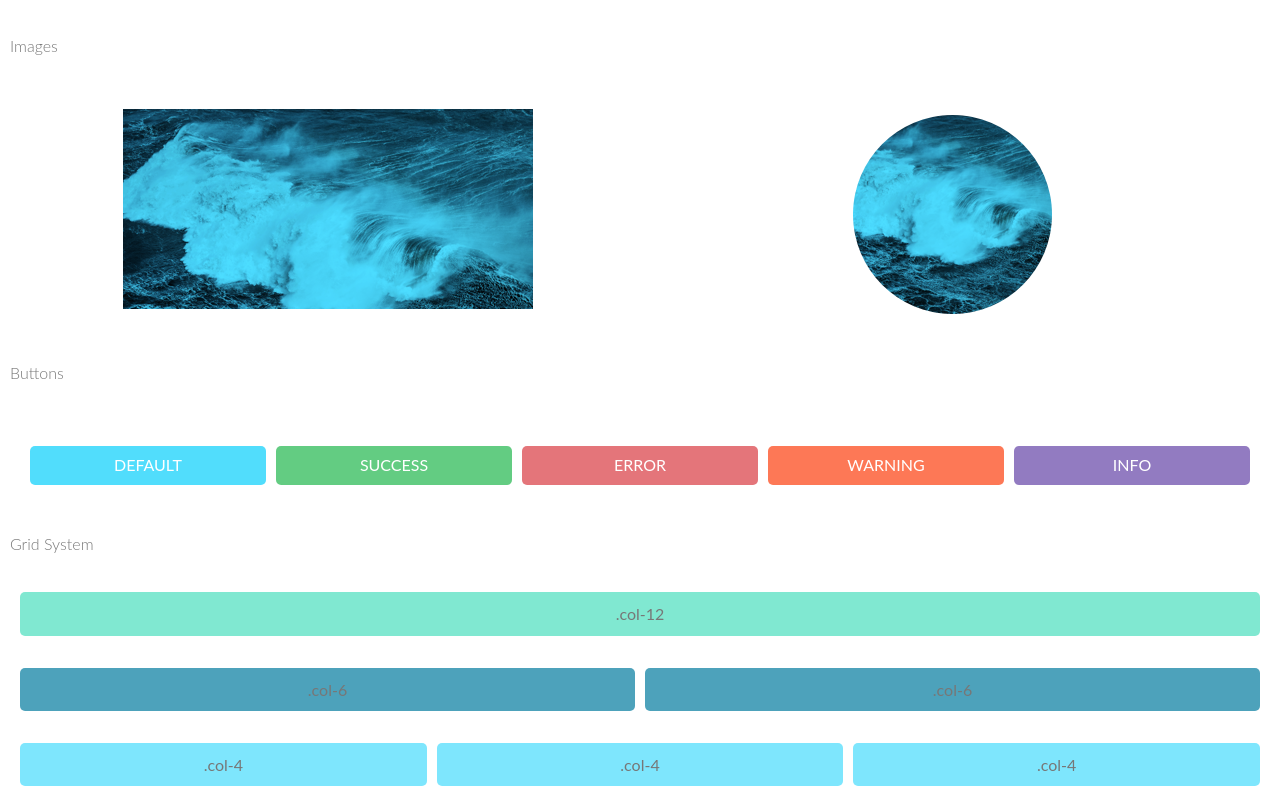
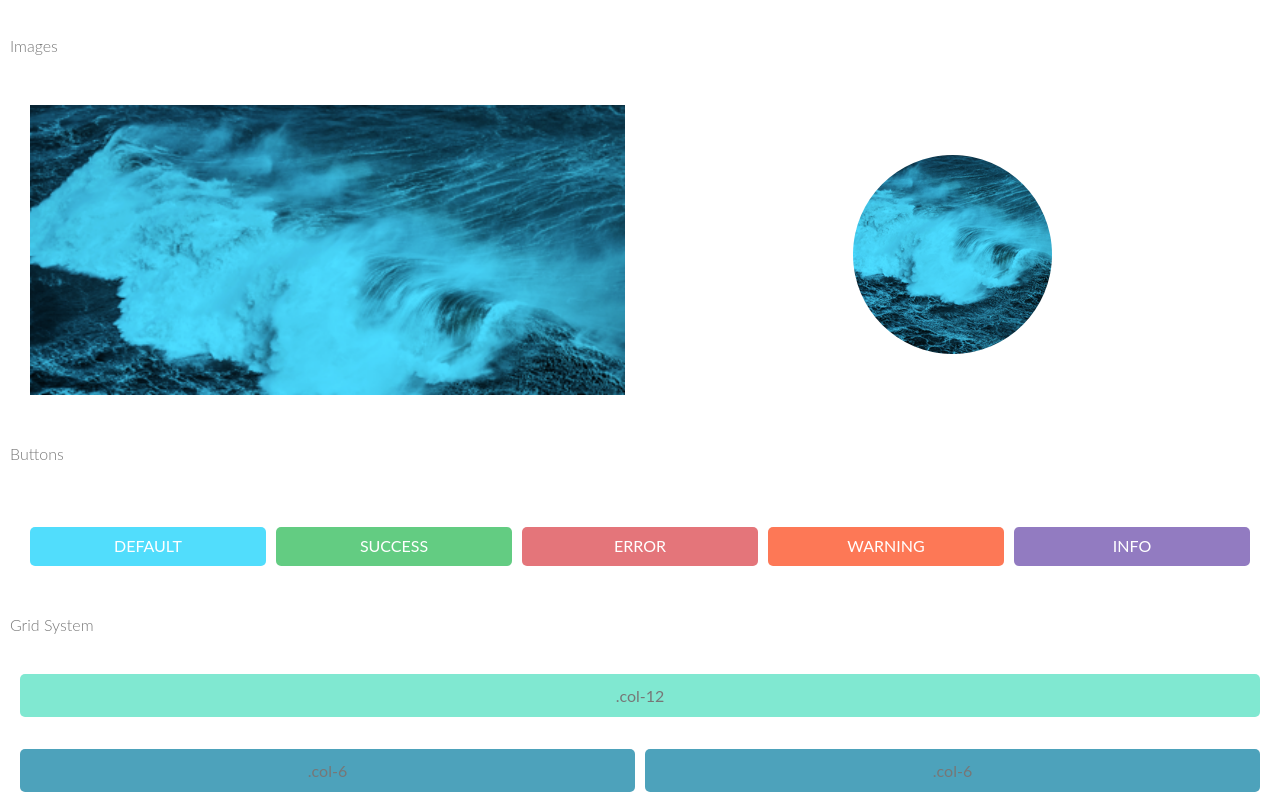
Before and after one commit to valerioh1005/Project-4, a plain HTML site: page index.html in a window 1280 px wide. Shown: the part 711-1506 px from the top of the page. Drawn offline with Linux system fonts and the light colour scheme.

Commit message:
change to one of the images

```diff
--- a/index.html
+++ b/index.html
@@ -78,7 +78,7 @@
 
     <div class="row">
         <div class="col-6">
-            <img class="img-frame" src="./img/image.png" alt="sample image">
+            <img class="img-frame" src="./img/image.png" alt="sample image" style="width: 100%;">
         </div>
         <div class="col-6">
             <img class="img-avatar" src="./img/avatar.png" alt="Avatar">
--- a/scss/base/_reset.scss
+++ b/scss/base/_reset.scss
@@ -147,6 +147,8 @@
 
   img {
     border-style: none;
+
+
   }
 
   /* Forms
```
Also changed, not shown: css/normalize.css, css/style.css, scss/components/_images.scss (line endings or trailing spaces).
